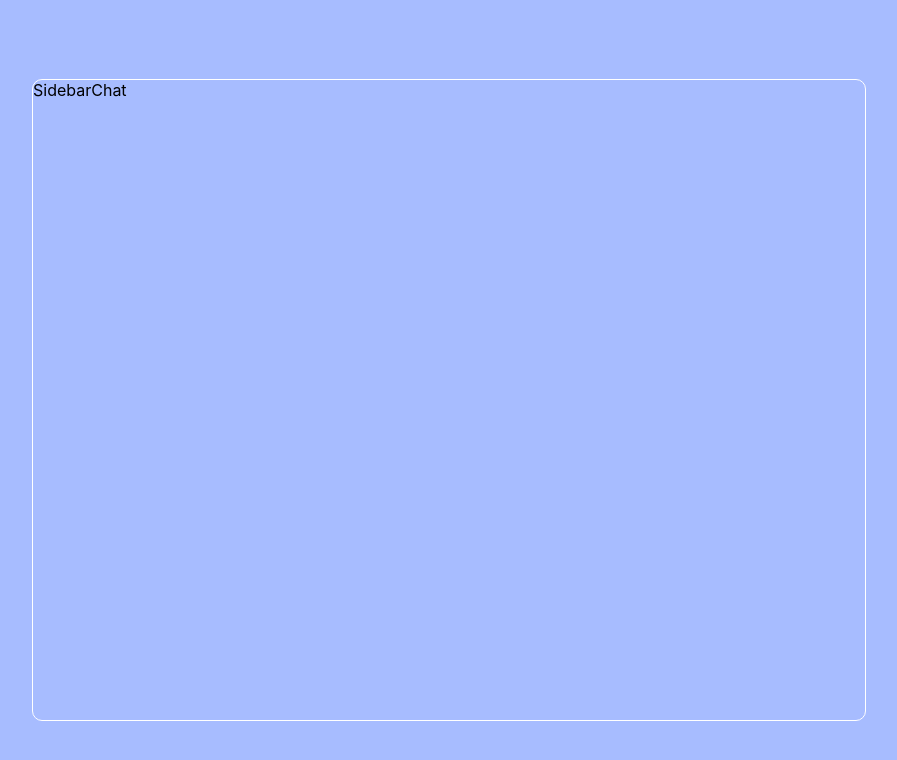
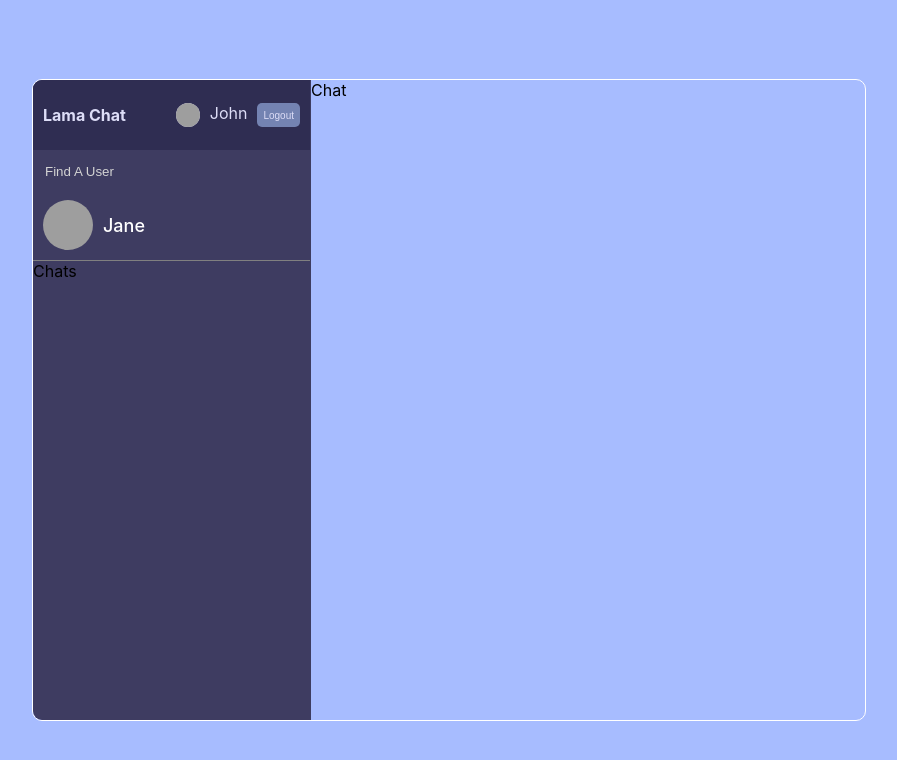
Before and after one commit to Chrstphr9/Project-ChatApp, a React (Create React App) app: page / in a window 1280 px wide. Shown: the top 760 px of the page, without its empty margins (191-1088 px from the left). Built offline with nearby package versions, Linux system fonts and the light colour scheme; grey boxes are pictures that could not be loaded.

Commit message:
done with search

```diff
--- a/src/components/Chat.jsx
+++ b/src/components/Chat.jsx
@@ -2,7 +2,7 @@
 
 const Chat = () => {
   return (
-    <div>Chat</div>
+    <div className='chat'>Chat</div>
   )
 }
 
--- a/src/components/Navbar.jsx
+++ b/src/components/Navbar.jsx
@@ -2,8 +2,15 @@
 
 const Navbar = () => {
   return (
-    <div>Navbar</div>
+    <div className='navbar'>
+      <span className="logo">Lama Chat</span>
+      <div className="user">
+        <img src="https://images.pexels.com/photos/6279415/pexels-photo-6279415.jpeg?auto=compress&cs=tinysrgb&w=600&lazy=load" alt="" />
+        <span>John</span>
+        <button>Logout</button>
+      </div>
+    </div>
   )
 }
 
-export default Navbar
+export default Navbar;
--- a/src/components/Search.jsx
+++ b/src/components/Search.jsx
@@ -1,7 +1,19 @@
 import React from 'react'
 
-export const Search = () => {
+const Search = () => {
   return (
-    <div>Search</div>
+    <div className='search'>
+      <div className="searchForm">
+        <input type="text" placeholder='Find A User'/>
+      </div>
+      <div className="userChat">
+        <img src="https://images.pexels.com/photos/6279415/pexels-photo-6279415.jpeg?auto=compress&cs=tinysrgb&w=600&lazy=load" alt="" />
+        <div className="userChatInfo">
+          <span>Jane</span>
+        </div>
+      </div>
+    </div>
   )
 }
+
+export default Search
--- a/src/components/Sidebar.jsx
+++ b/src/components/Sidebar.jsx
@@ -1,8 +1,15 @@
 import React from 'react'
+import Navbar from './Navbar'
+import Search from './Search';
+import Chats from './Chats';
 
 const Sidebar = () => {
   return (
-    <div>Sidebar</div>
+    <div className='sidebar'>
+    <Navbar />
+    <Search />
+    <Chats />
+  </div>
   )
 }
 
--- a/src/styles.scss
+++ b/src/styles.scss
@@ -99,6 +99,7 @@
         .sidebar {
             flex: 1;
             background-color: #3e3c61;
+            border-right: 1px solid #3e3c61;
 
             .navbar {
                 display: flex;
```
